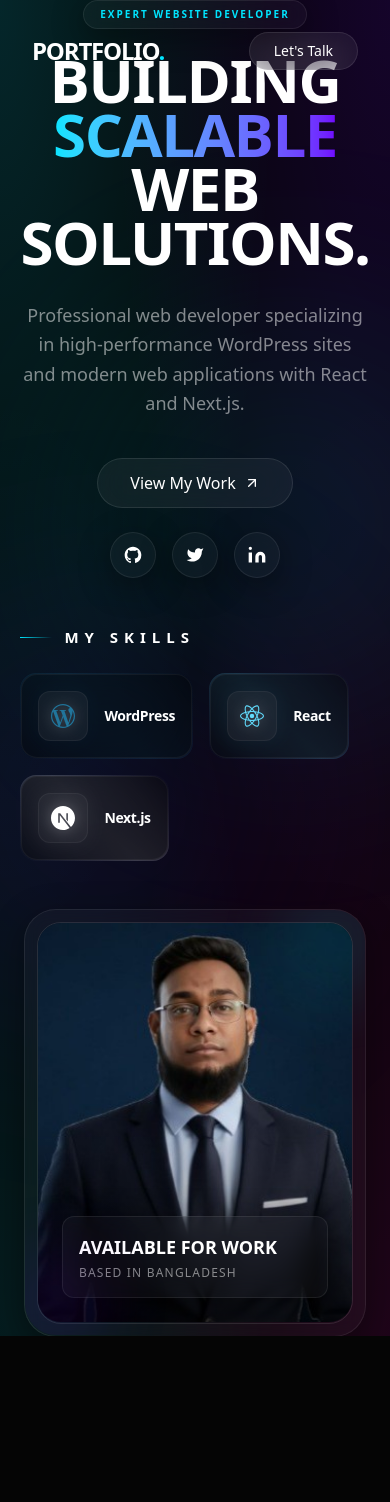
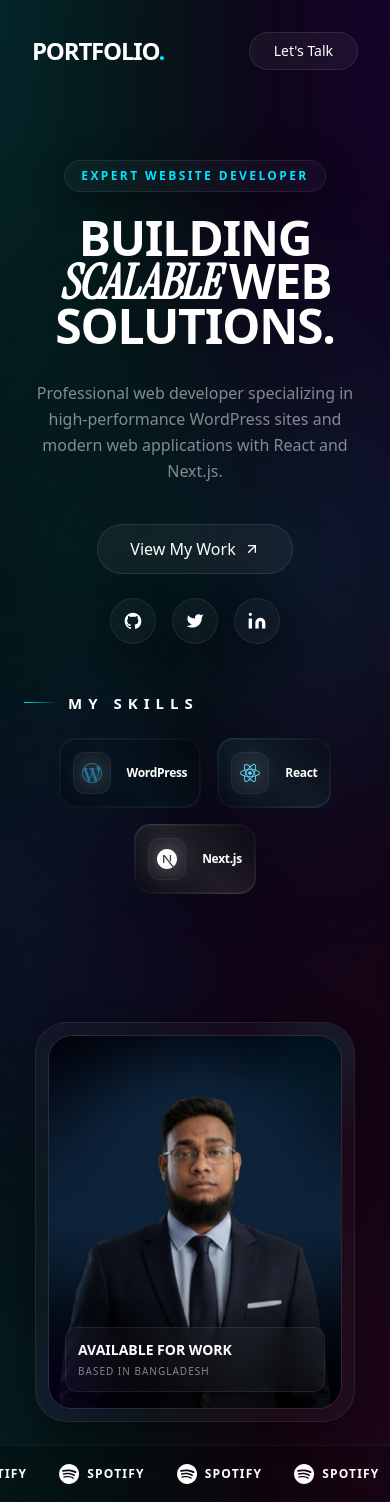
Before and after one commit to SadmanMuhit/portfolio, a Next.js app: page / in a window 390 px wide. Before the commit the page ends 1336 px from the top, so only its background shows below. Built offline with nearby package versions, Linux system fonts and the light colour scheme.

Commit message:
hero section working

```diff
--- a/app/globals.css
+++ b/app/globals.css
@@ -9,6 +9,8 @@
     --accent: #ff00c8;
     --glass-bg: rgba(255, 255, 255, 0.03);
     --glass-border: rgba(255, 255, 255, 0.08);
+    --font-story:  "Instrument Serif", serif;
+    --font-fira: "Fira Sans", sans-serif;
   }
 
   * {
@@ -31,6 +33,7 @@
   --color-primary: var(--primary);
   --color-secondary: var(--secondary);
   --color-accent: var(--accent);
+  --font-story: var(--font-story);
 }
 
 @layer utilities {
--- a/app/layout.tsx
+++ b/app/layout.tsx
@@ -1,10 +1,17 @@
 import type { Metadata } from "next";
-import { Outfit } from "next/font/google";
+import { Outfit, Instrument_Serif } from "next/font/google";
 import "./globals.css";
 
 const outfit = Outfit({
   subsets: ["latin"],
   variable: "--font-outfit",
+});
+
+const instrumentSerif = Instrument_Serif({
+  weight: "400",
+  subsets: ["latin"],
+  style: ["normal", "italic"],
+  variable: "--font-story",
 });
 
 export const metadata: Metadata = {
@@ -18,7 +25,7 @@ export default function RootLayout({
   children: React.ReactNode;
 }>) {
   return (
-    <html lang="en" className={`${outfit.variable} h-full antialiased dark`}>
+    <html lang="en" className={`${outfit.variable} ${instrumentSerif.variable} h-full antialiased dark`}>
       <body className="min-h-full flex flex-col font-sans">{children}</body>
     </html>
   );
--- a/components/Hero.tsx
+++ b/components/Hero.tsx
@@ -3,10 +3,10 @@
 import React from "react";
 import Image from "next/image";
 import { motion } from "framer-motion";
-import { ArrowUpRight } from "lucide-react";
+import { ArrowUpRight, Briefcase, CheckCircle } from "lucide-react";
 import ShinyButton from "./ShinyButton";
 
-import { SiWordpress, SiReact, SiNextdotjs } from "react-icons/si";
+import { SiWordpress, SiReact, SiNextdotjs, SiGoogle, SiMeta, SiNetflix, SiSpotify } from "react-icons/si";
 
 const Hero = () => {
   const skills = [
@@ -62,14 +62,14 @@ const Hero = () => {
       <div className="absolute top-1/4 left-1/4 w-96 h-96 bg-primary/20 rounded-full blur-[120px] animate-pulse-slow" />
       <div className="absolute bottom-1/4 right-1/4 w-96 h-96 bg-secondary/20 rounded-full blur-[120px] animate-pulse-slow delay-1000" />
 
-      <div className="container mx-auto px-6 relative z-10 flex flex-col lg:flex-row items-center justify-between gap-12">
+      <div className="container mx-auto px-6 md:px-12 relative z-10 flex flex-col lg:flex-row items-center justify-between gap-12 lg:gap-24">
         {/* Left Content */}
-        <div className="flex flex-col items-center lg:items-start text-center lg:text-left max-w-2xl">
+        <div className="flex flex-col items-center lg:items-start text-center lg:text-left max-w-2xl pt-40 pb-20 lg:py-0">
           <motion.div
             initial={{ opacity: 0, y: 20 }}
             animate={{ opacity: 1, y: 0 }}
             transition={{ delay: 0.2 }}
-            className="px-4 py-1.5 rounded-full glass text-[10px] uppercase tracking-[0.2em] text-primary font-bold mb-6"
+            className="px-4 py-1.5 rounded-full glass text-[12px] uppercase tracking-[0.2em] text-primary font-bold mb-6"
           >
             Expert Website Developer
           </motion.div>
@@ -78,16 +78,16 @@ const Hero = () => {
             initial={{ opacity: 0, y: 30 }}
             animate={{ opacity: 1, y: 0 }}
             transition={{ delay: 0.3 }}
-            className="text-6xl md:text-6xl font-black tracking-tight leading-[0.9] text-white mb-8"
+            className="text-5xl sm:text-7xl lg:text-5xl font-black tracking-tight leading-[0.9] text-white mb-8"
           >
-            BUILDING <span className="text-transparent bg-clip-text bg-gradient-to-r from-primary to-secondary">SCALABLE</span> WEB SOLUTIONS.
+            BUILDING <span className="font-story italic">SCALABLE</span> WEB SOLUTIONS.
           </motion.h1>
 
           <motion.p
             initial={{ opacity: 0, y: 20 }}
             animate={{ opacity: 1, y: 0 }}
             transition={{ delay: 0.4 }}
-            className="text-lg text-white/50 max-w-lg mb-10 leading-relaxed"
+            className="text-base md:text-lg text-white/50 max-w-lg mb-10 leading-relaxed"
           >
             Professional web developer specializing in high-performance WordPress sites and modern web applications with React and Next.js.
           </motion.p>
@@ -143,7 +143,7 @@ const Hero = () => {
                 <span className="text-[15px] uppercase tracking-[0.4em] text-white font-black">My Skills</span>
               </div>
 
-              <div className="flex flex-wrap gap-4">
+              <div className="flex flex-wrap items-center justify-center lg:justify-start gap-4">
                 {skills.map((skill, i) => (
                   <motion.div
                     key={skill.name}
@@ -162,18 +162,18 @@ const Hero = () => {
                     />
 
                     {/* Card Content */}
-                    <div className="relative bg-black/40 backdrop-blur-2xl rounded-2xl p-4 flex items-center gap-4 border border-white/5 group-hover:border-white/10 transition-colors">
+                    <div className="relative bg-black/40 backdrop-blur-2xl rounded-2xl p-3 md:p-4 flex items-center gap-4 border border-white/5 group-hover:border-white/10 transition-colors">
                       <div
-                        className="p-3 rounded-xl bg-white/5 border border-white/5 group-hover:scale-110 transition-transform duration-500"
+                        className="p-2 md:p-3 rounded-xl bg-white/5 border border-white/5 group-hover:scale-110 transition-transform duration-500"
                         style={{ boxShadow: `0 0 20px ${skill.color}10` }}
                       >
                         <skill.Icon
-                          className="w-6 h-6 transition-all duration-500 filter drop-shadow-[0_0_8px_rgba(255,255,255,0.3)]"
+                          className="w-5 h-5 md:w-6 h-6 transition-all duration-500 filter drop-shadow-[0_0_8px_rgba(255,255,255,0.3)]"
                           style={{ color: skill.color }}
                         />
                       </div>
                       <div className="flex flex-col">
-                        <span className="text-white font-bold text-sm tracking-tight">{skill.name}</span>
+                        <span className="text-white font-bold text-xs md:text-sm tracking-tight">{skill.name}</span>
                       </div>
                       <div
                         className="absolute inset-0 opacity-0 group-hover:opacity-20 transition-opacity duration-500 pointer-events-none"
@@ -190,7 +190,7 @@ const Hero = () => {
         </div>
 
         {/* Right Visuals (Photo Frame) */}
-        <div className="relative w-full max-w-lg aspect-[4/5] flex items-center justify-center">
+        <div className="relative w-full max-w-[320px] sm:max-w-lg aspect-[4/5] flex items-center justify-center mb-20 lg:mb-0">
           <motion.div
             initial={{ opacity: 0, scale: 0.9, rotate: 2 }}
             animate={{ opacity: 1, scale: 1, rotate: 0 }}
@@ -199,7 +199,7 @@ const Hero = () => {
           >
             <div className="relative w-full h-full rounded-[1.5rem] overflow-hidden border border-white/10">
               <Image
-                src="/my-photo.jpg"
+                src="/muhit.jpg"
                 alt="User Portrait"
                 fill
                 className="object-cover transition-transform duration-700 hover:scale-110"
@@ -210,25 +210,72 @@ const Hero = () => {
               <div className="absolute inset-0 bg-gradient-to-t from-black/60 via-transparent to-transparent" />
 
               {/* Floating Name Tag */}
-              <div className="absolute bottom-6 left-6 right-6 p-4 glass rounded-xl backdrop-blur-md">
-                <div className="text-white font-bold text-lg">AVAILABLE FOR WORK</div>
-                <div className="text-white/50 text-xs uppercase tracking-widest mt-1">Based in Bangladesh</div>
+              <div className="absolute bottom-4 sm:bottom-6 left-4 sm:left-6 right-4 sm:right-6 p-3 sm:p-4 glass rounded-xl backdrop-blur-md">
+                <div className="text-white font-bold text-sm sm:text-lg">AVAILABLE FOR WORK</div>
+                <div className="text-white/50 text-[10px] sm:text-xs uppercase tracking-widest mt-1">Based in Bangladesh</div>
               </div>
             </div>
 
             {/* Decorative Elements */}
-            <div className="absolute -top-4 -right-4 w-24 h-24 bg-primary/20 rounded-full blur-2xl animate-pulse" />
-            <div className="absolute -bottom-4 -left-4 w-24 h-24 bg-secondary/20 rounded-full blur-2xl animate-pulse delay-700" />
+            <div className="absolute -top-4 -right-4 w-20 h-20 md:w-24 md:h-24 bg-primary/20 rounded-full blur-2xl animate-pulse" />
+            <div className="absolute -bottom-4 -left-4 w-20 h-20 md:w-24 md:h-24 bg-secondary/20 rounded-full blur-2xl animate-pulse delay-700" />
           </motion.div>
         </div>
       </div>
 
-      {/* Scroll Indicator */}
+      {/* Client Marquee */}
+      <motion.div
+        initial={{ opacity: 0, y: 20 }}
+        animate={{ opacity: 1, y: 0 }}
+        transition={{ delay: 1.8 }}
+        className="absolute bottom-0 w-full border-t border-white/5 bg-black/20 backdrop-blur-md py-4 md:py-6 overflow-hidden"
+      >
+        <div className="flex items-center gap-8 whitespace-nowrap overflow-hidden">
+          <motion.div
+            animate={{ x: ["-50%", "0%"] }}
+            transition={{ duration: 10, repeat: Infinity, ease: "linear" }}
+            className="flex items-center gap-8 md:gap-16 pr-8 md:pr-16"
+          >
+            {[
+              { name: "Google", Icon: SiGoogle },
+              { name: "Meta", Icon: SiMeta },
+              { name: "Netflix", Icon: SiNetflix },
+              { name: "Spotify", Icon: SiSpotify },
+              { name: "Spotify", Icon: SiSpotify },
+              { name: "Spotify", Icon: SiSpotify },
+              { name: "Spotify", Icon: SiSpotify },
+              { name: "Spotify", Icon: SiSpotify },
+              { name: "Spotify", Icon: SiSpotify },
+              { name: "Spotify", Icon: SiSpotify },
+              // Duplicate for infinite loop
+              { name: "Google", Icon: SiGoogle },
+              { name: "Meta", Icon: SiMeta },
+              { name: "Netflix", Icon: SiNetflix },
+              { name: "Spotify", Icon: SiSpotify },
+              { name: "Spotify", Icon: SiSpotify },
+              { name: "Spotify", Icon: SiSpotify },
+              { name: "Spotify", Icon: SiSpotify },
+              { name: "Spotify", Icon: SiSpotify },
+              { name: "Spotify", Icon: SiSpotify },
+              { name: "Spotify", Icon: SiSpotify },
+            ].map((client, i) => (
+              <div key={i} className="flex items-center gap-2 md:gap-3 group">
+                <client.Icon className="w-5 h-5 md:w-6 h-6 text-white group-hover:text-white transition-colors duration-500" />
+                <span className="text-white group-hover:text-white font-bold tracking-widest text-xs md:text-[15px] uppercase transition-colors duration-500">
+                  {client.name}
+                </span>
+              </div>
+            ))}
+          </motion.div>
+        </div>
+      </motion.div>
+
+      {/* Scroll Indicator (Moved up slightly) */}
       <motion.div
         initial={{ opacity: 0 }}
         animate={{ opacity: 1 }}
         transition={{ delay: 1.5 }}
-        className="absolute bottom-10 left-1/2 -translate-x-1/2 flex flex-col items-center gap-2"
+        className="absolute bottom-24 left-1/2 -translate-x-1/2 flex flex-col items-center gap-2"
       >
         <span className="text-[10px] uppercase tracking-[0.3em] text-white/30">Scroll</span>
         <div className="w-px h-12 bg-gradient-to-b from-primary to-transparent" />
```
Also changed, not shown: public/muhit.jpg (added), public/my-photo.jpg (deleted).
